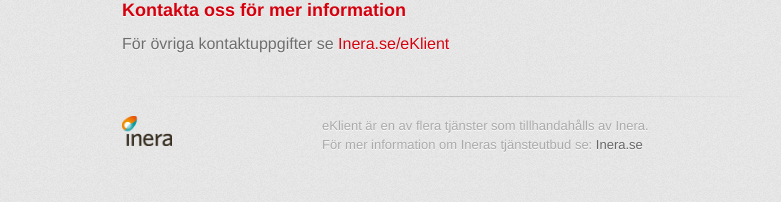
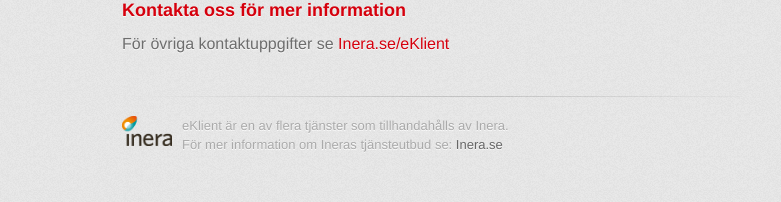
Before and after one commit to eKlient/eKlient.github.io, a Jekyll site: the page built from README.md, in a window 1280 px wide. Shown: the part 1522-1724 px from the top of the page, without its empty margins (208-989 px from the left). Built offline with Jekyll 4.4.1, drawn with Linux system fonts in a browser that asks for light colours; some web fonts are replaced; our own code applies the rules of GitHub Pages for plain Markdown files.

Commit message:
Update default.html

```diff
--- a/_layouts/default.html
+++ b/_layouts/default.html
@@ -40,7 +40,7 @@
 
         <footer>
 	<p>
-		<img src="Inera.png" style="float:left; padding-right: 150px;" width="50" />
+		<img src="Inera.png" style="float:left; padding-right: 10px;" width="50" />
 		eKlient är en av flera tjänster som tillhandahålls av Inera.<br>
 		För mer information om Ineras tjänsteutbud se: <a href="https://inera.se">Inera.se</a>
 	</p>
```
